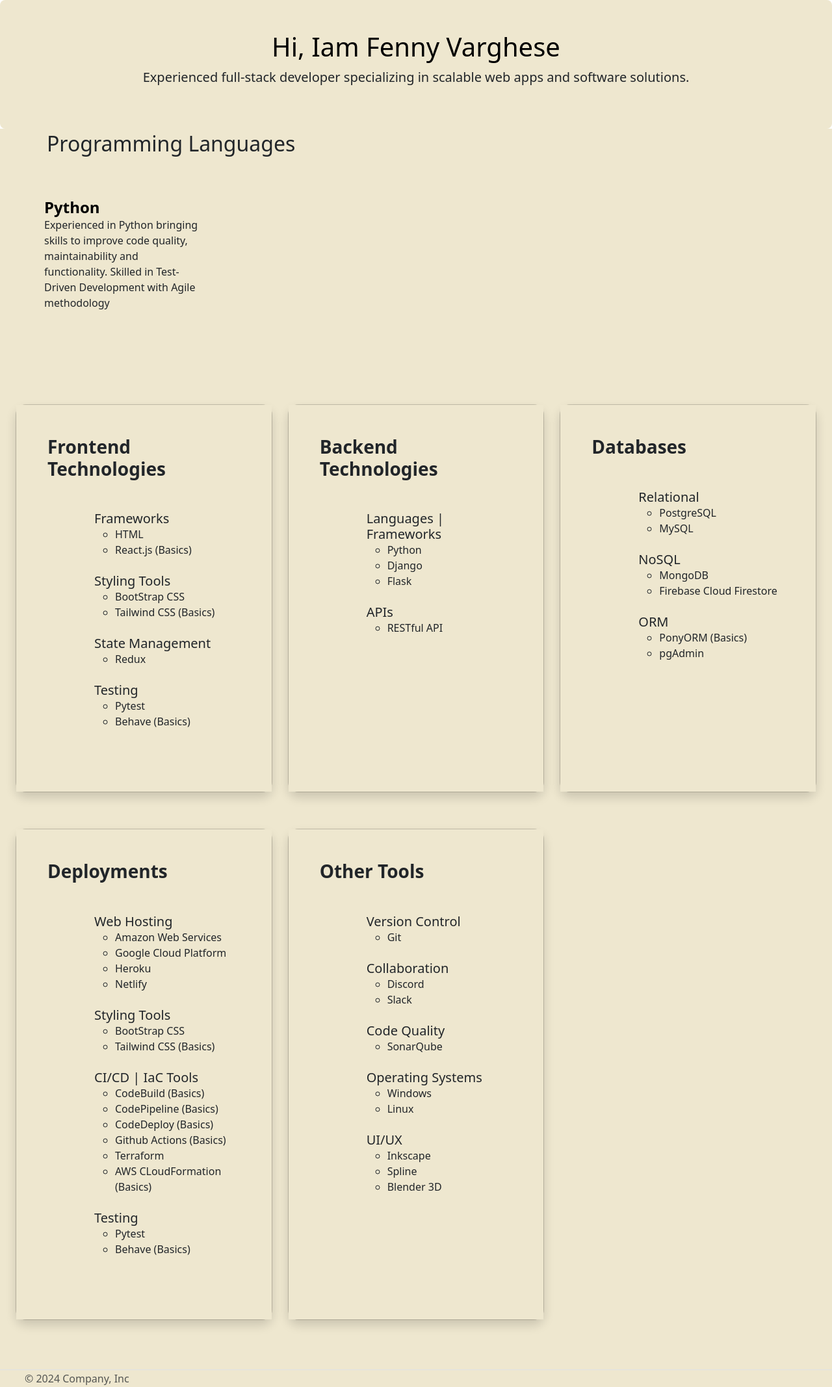
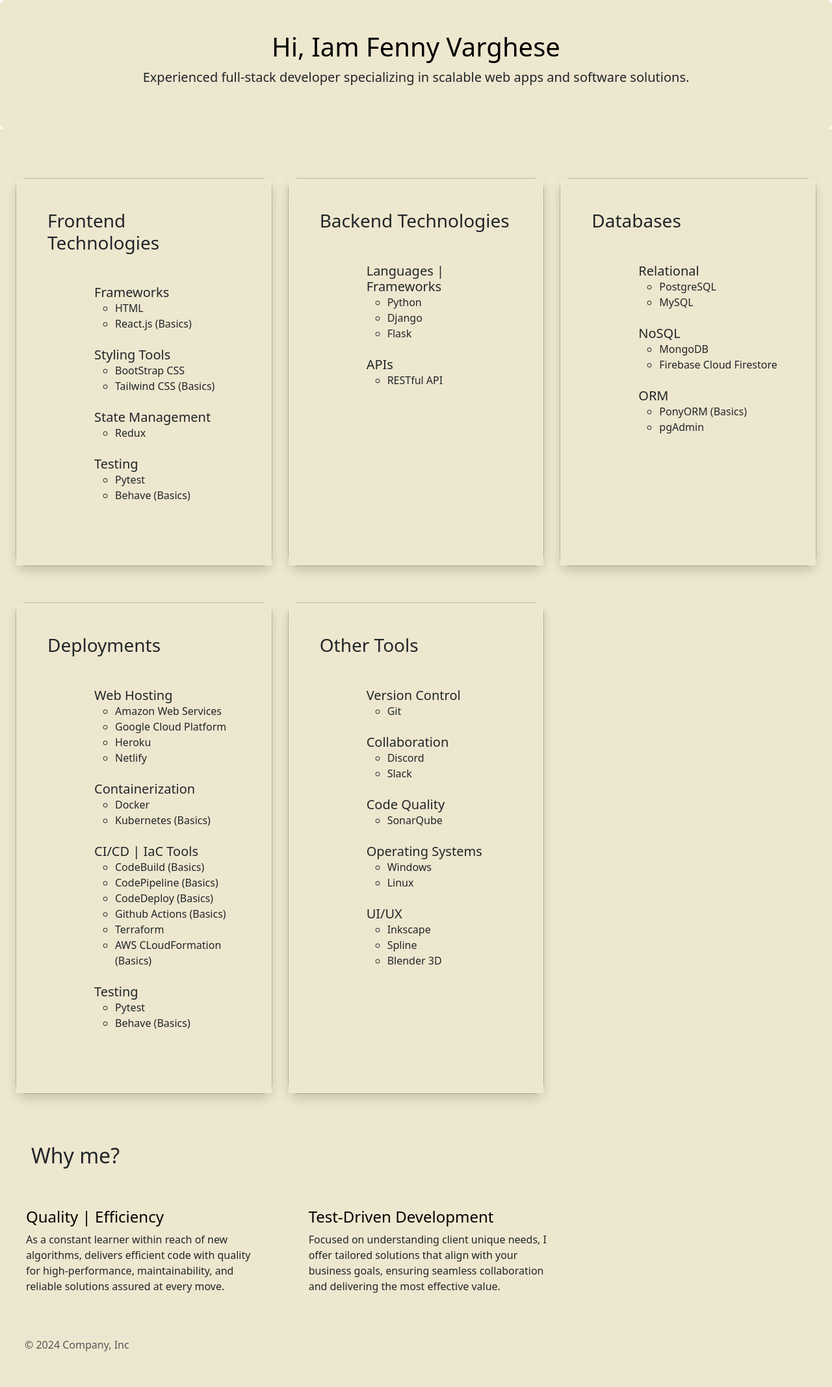
Before and after one commit to fenny7646/portfolio, a Django app: template templates/base.html in a window 1280 px wide. Shown: the part 72-2206 px from the top of the page at 65% size. After the commit the page ends 2151 px from the top, so only its background shows below. Run offline with Django 3.2, Linux system fonts and the light colour scheme; the template is opened without the code that fills it, so the values that code supplies are empty; some libraries are stand-ins or nearby versions.

Commit message:
C12-Added why me

```diff
--- a/templates/main.html
+++ b/templates/main.html
@@ -6,20 +6,9 @@
       </p>
     </div>
 
+      <div class="">
 
-    <div class="px-4 py-1" id="icon-grid">
-        <h2 class="pb-0 mb-3 px-5 border-bottom">Programming Languages</h2>
-        <div class="row row-cols-1 row-cols-sm-2 row-cols-md-3 row-cols-lg-4 g-4 py-5">
-          <div class="col d-flex align-items-start">
-            <svg class="bi text-body-secondary flex-shrink-0 me-3" width="1.75em" height="1.75em"><use xlink:href="#bootstrap"></use></svg>
-            <div>
-              <h3 class="fw-bold mb-0 fs-4 text-body-emphasis">Python</h3>
-              <p>Experienced in Python bringing skills to improve code quality, maintainability and functionality. Skilled in Test-Driven Development with Agile methodology</p>
-            </div>
-          </div>
-        </div>
       </div>
-
       <div class="modal modal-sheet position-static d-block p-4 py-md-5" tabindex="-1" role="dialog" id="modalTour">
         <div class="row gy-4 d-flex align-items-stretch">
           <!-- Frontend Technologies -->
@@ -27,7 +16,7 @@
             <div class="modal-dialog w-100" role="document">
               <div class="modal-content rounded-4 shadow h-100">
                 <div class="modal-body p-5">
-                  <h2 class="fs-3 fw-bold mb-0">Frontend Technologies</h2>
+                  <h2 class="fs-3 fw-medium mb-0">Frontend Technologies</h2>
                   <ul class="d-grid gap-4 my-5 list-unstyled small">
                     <li class="d-flex gap-4">
                       <svg class="bi text-body-secondary flex-shrink-0" width="48" height="48"><use xlink:href="#grid-fill"></use></svg>
@@ -84,7 +73,7 @@
             <div class="modal-dialog w-100" role="document">
               <div class="modal-content rounded-4 shadow h-100">
                 <div class="modal-body p-5">
-                  <h2 class="fs-3 fw-bold mb-0">Backend Technologies</h2>
+                  <h2 class="fs-3 fw-medium mb-0">Backend Technologies</h2>
                   <ul class="d-grid gap-4 my-5 list-unstyled small">
                     <li class="d-flex gap-4">
                       <svg class="bi text-body-secondary flex-shrink-0" width="48" height="48"><use xlink:href="#grid-fill"></use></svg>
@@ -127,7 +116,7 @@
             <div class="modal-dialog w-100" role="document">
               <div class="modal-content rounded-4 shadow h-100">
                 <div class="modal-body p-5">
-                  <h2 class="fs-3 fw-bold mb-0">Databases</h2>
+                  <h2 class="fs-3 fw-medium mb-0">Databases</h2>
                   <ul class="d-grid gap-4 my-5 list-unstyled small">
                     <li class="d-flex gap-4">
                       <svg class="bi text-body-secondary flex-shrink-0" width="48" height="48"><use xlink:href="#grid-fill"></use></svg>
@@ -176,7 +165,7 @@
             <div class="modal-dialog w-100" role="document">
               <div class="modal-content rounded-4 shadow h-100">
                 <div class="modal-body p-5">
-                  <h2 class="fs-3 fw-bold mb-0">Deployments</h2>
+                  <h2 class="fs-3 fw-medium mb-0">Deployments</h2>
                   <ul class="d-grid gap-4 my-5 list-unstyled small">
                     <li class="d-flex gap-4">
                       <svg class="bi text-body-secondary flex-shrink-0" width="48" height="48"><use xlink:href="#grid-fill"></use></svg>
@@ -192,12 +181,12 @@
                       </div>
                     </li>
                     <li class="d-flex gap-4">
-                      <svg class="bi text-warning flex-shrink-0" width="48" height="48"><use xlink:href="#bookmark-star"></use></svg>
+                      <svg class="bi text-body-secondary flex-shrink-0" width="48" height="48"><use xlink:href="#grid-fill"></use></svg>
                       <div>
-                        <h5 class="mb-0">Styling Tools</h5>
+                        <h5 class="mb-0">Containerization</h5>
                         <ul>
-                          <li class="fs-6 fw-medium">BootStrap CSS</li>
-                          <li class="fs-6 fw-medium">Tailwind CSS (Basics)</li>
+                          <li class="fs-6 fw-medium">Docker</li>
+                          <li class="fs-6 fw-medium">Kubernetes (Basics)</li>
                         </ul>
                       </div>
                     </li>
@@ -237,7 +226,7 @@
             <div class="modal-dialog w-100" role="document">
               <div class="modal-content rounded-4 shadow h-100">
                 <div class="modal-body p-5">
-                  <h2 class="fs-3 fw-bold mb-0">Other Tools</h2>
+                  <h2 class="fs-3 fw-medium mb-0">Other Tools</h2>
                   <ul class="d-grid gap-4 my-5 list-unstyled small">
                     <li class="d-flex gap-4">
                       <svg class="bi text-body-secondary flex-shrink-0" width="48" height="48"><use xlink:href="#grid-fill"></use></svg>
@@ -296,3 +285,25 @@
 
         </div> <!-- End of row -->
       </div> <!-- End of modal -->
+        <h2 class="pb-1 px-5 border-bottom">Why me?</h2>
+        <div class="row g-4 py-5 row-cols-1 row-cols-lg-3">
+          <div class="col d-flex align-items-start">
+            <div class="icon-square text-body-emphasis bg-body-secondary d-inline-flex align-items-center justify-content-center fs-4 flex-shrink-0 me-3">
+              <svg class="bi" width="1em" height="1em"><use xlink:href="#toggles2"></use></svg>
+            </div>
+            <div>
+              <h2 class="fs-4 text-body-emphasis">Quality | Efficiency</h2>
+              <p>As a constant learner within reach of new algorithms, delivers efficient code with quality for high-performance, maintainability, and reliable solutions assured at every move.</p>
+            </div>
+          </div>
+          <div class="col d-flex align-items-start">
+            <div class="icon-square text-body-emphasis bg-body-secondary d-inline-flex align-items-center justify-content-center fs-4 flex-shrink-0 me-3">
+              <svg class="bi" width="1em" height="1em"><use xlink:href="#cpu-fill"></use></svg>
+            </div>
+            <div>
+              <h3 class="fs-4 text-body-emphasis">Test-Driven Development</h3>
+              <p>Focused on understanding client unique needs, I offer tailored solutions that align with your business goals, ensuring seamless collaboration and delivering the most effective value.</p>
+            </div>
+          </div>
+
+        </div>
```
Also changed, not shown: templates/footer.html (line endings or trailing spaces).
